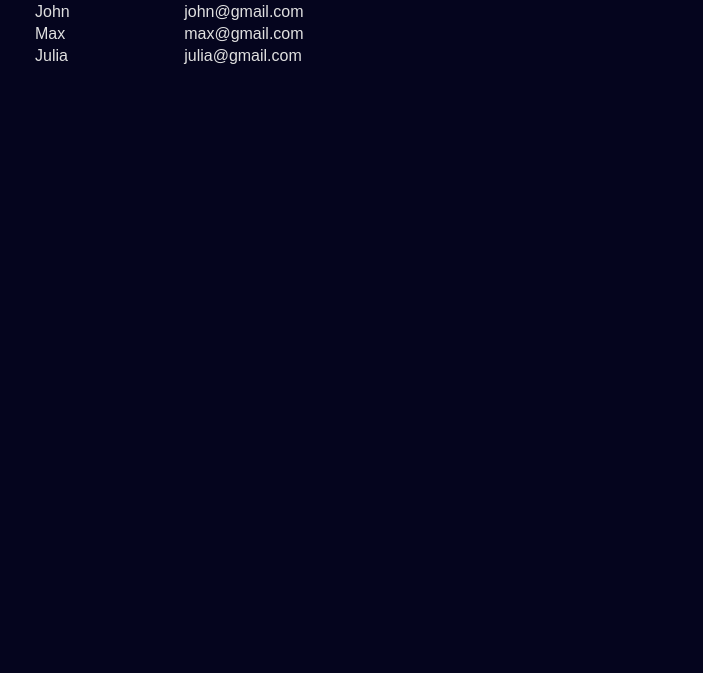
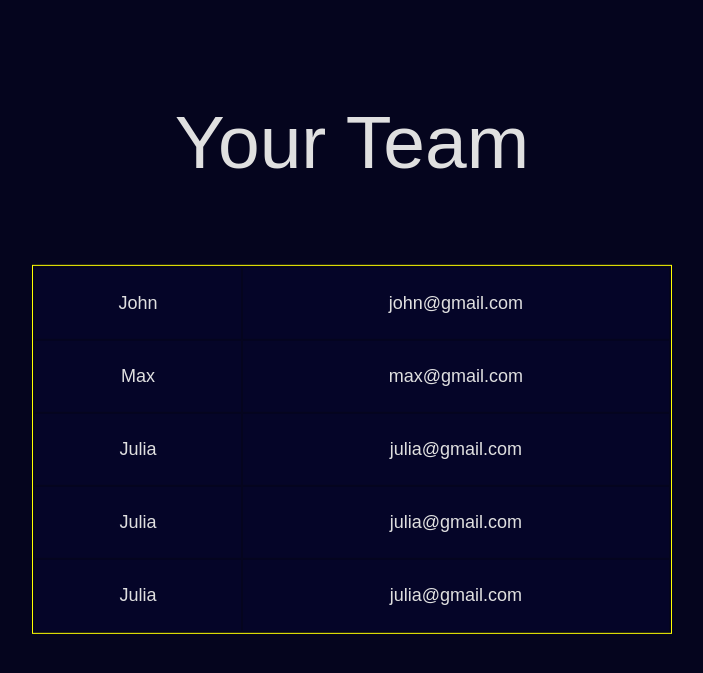
Before and after one commit to ECCPSU/Web-App, a Flask app: page /team/ in a window 1280 px wide. Shown: the top 673 px of the page, without its empty margins (288-991 px from the left). Run offline with Flask 2, Linux system fonts and the light colour scheme.

Commit message:
team page

```diff
--- a/app.py
+++ b/app.py
@@ -37,7 +37,7 @@ def main(name=None):
 
 @app.route('/team/')
 def view_team(team=None):
-    team = [{'name': 'John', 'email': 'john@gmail.com'}, {'name': 'Max', 'email': 'max@gmail.com'}, {'name': 'Julia', 'email': 'julia@gmail.com'}]
+    team = [{'name': 'John', 'email': 'john@gmail.com'}, {'name': 'Max', 'email': 'max@gmail.com'}, {'name': 'Julia', 'email': 'julia@gmail.com'}, {'name': 'Julia', 'email': 'julia@gmail.com'}, {'name': 'Julia', 'email': 'julia@gmail.com'}]
     return render_template('team.html', team=team)
 
 if __name__ == '__main__':
--- a/templates/team.html
+++ b/templates/team.html
@@ -10,13 +10,38 @@
 				font-family: 'arial';
 				color: #e0e0e0;
 			}
+			h1 {
+				text-align: center;
+				font-size: 75px;
+				font-weight: normal;
+				margin-bottom: 80px;
+			}
+			#team-container {
+				position: absolute;
+				left: 50%;
+				top: 50%;
+				transform: translate(-50%, -60%);
+				width: 100%;
+			}
 			#team-table {
 				width: 50%;
 				margin: auto;
+				border: 1px solid yellow;
+			}
+			.member {
+				padding: 20px;
+				background-color: rgb(5,5,40);
+			}
+			td {
+				padding: 25px;
+				text-align: center;
+				font-size: 18px;
 			}
 		</style>
 	</head>
 	<body>
+		<div id='team-container'>
+			<h1>Your Team</h1>
 			<table id='team-table'>
 			{%for member in team%}
 				<tr class='member'>
@@ -25,5 +50,6 @@
 				</tr>
 			{%endfor%}
 			</table>
+		</div>
 	</body>
 </html>
```
Also changed, not shown: templates/index.html (+5 -10 lines). Lines whose indentation alone changed are shown as unchanged.
